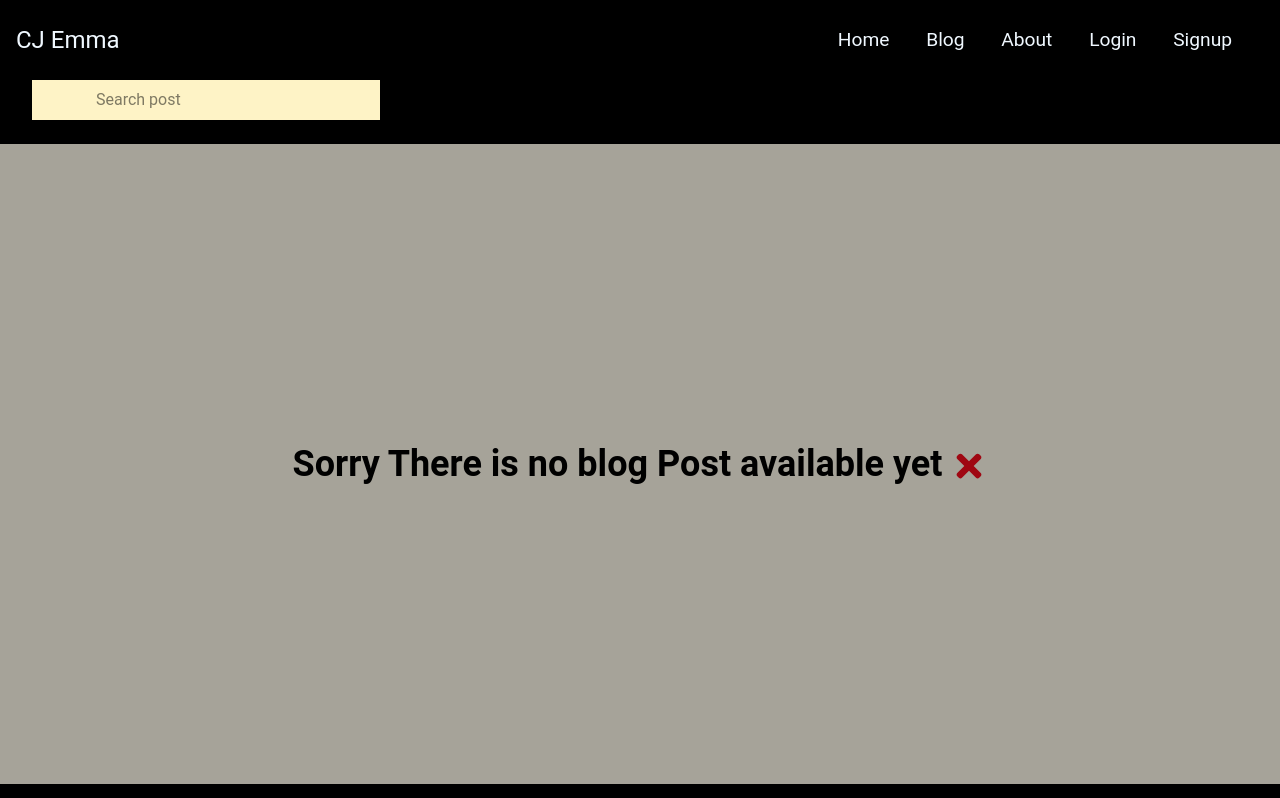
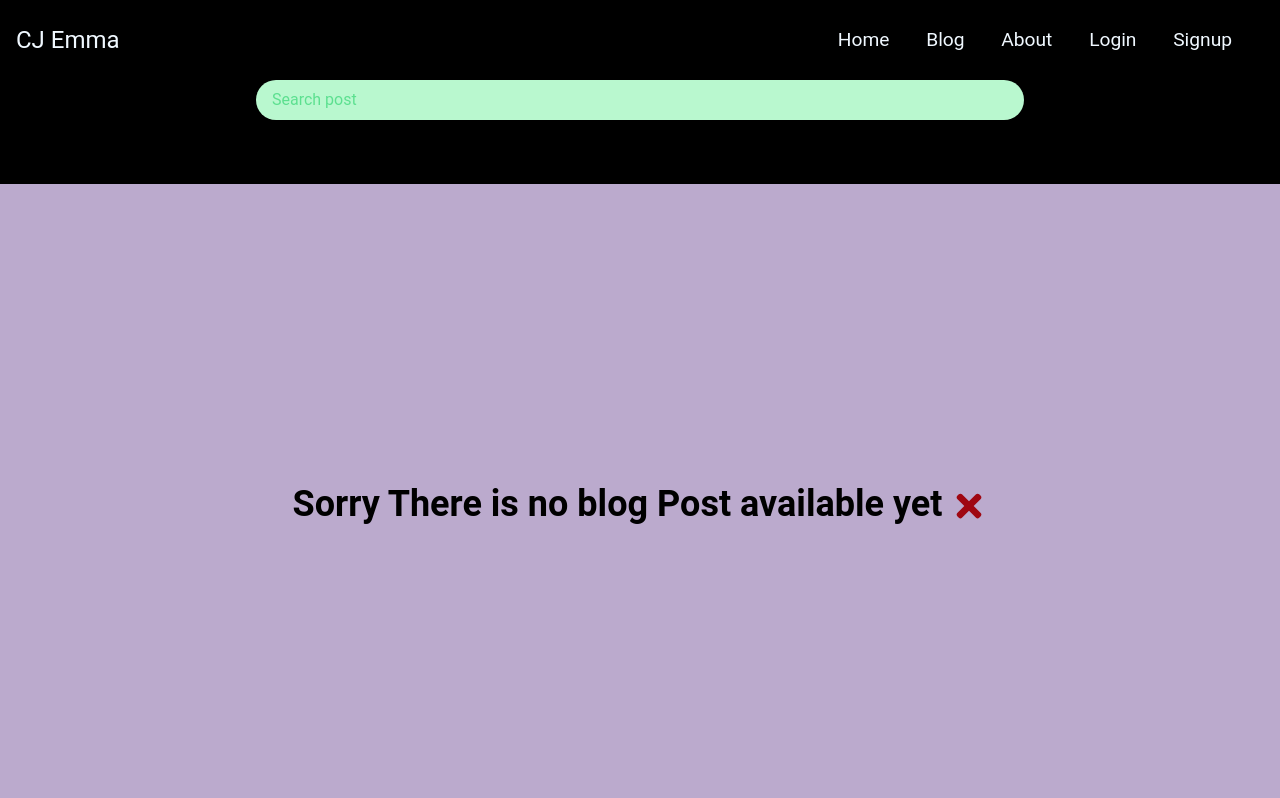
Before and after one commit to Cue-designs/Project-blog, a React (Vite) app: page /post in a window 1280 px wide. Shown: the top 798 px of the page. Built offline with nearby package versions, Linux system fonts and the light colour scheme.

Commit message:
made a commit for the blog section

```diff
--- a/src/pages/Blog.jsx
+++ b/src/pages/Blog.jsx
@@ -131,9 +131,9 @@ const [post, setPost] = useState([
   return (
     <>
        <section className="relative">
-        <nav className="relative"><input type="search"
+        <nav className="relative px-8 lg:px-64 outline-0"><input type="search"
         name=""
-        className="bg-amber-100 px-16 py-2 ml-8 flex items-center fixed top-20"
+        className=" text-green-500 bg-green-200 px-4  py-2  flex grow shrink w-full items-center rounded-4xl    "
         id="searching"
         onSubmit={(e)=> e.preventDefault()}
         value={search}
@@ -142,7 +142,7 @@ const [post, setPost] = useState([
 
         />
         </nav>
-        <section className="bg-amber-50/65 mt-16">
+        <section className="bg-purple-200/80 mt-16">
           {
             post.lenght ?(
              <section>
```
